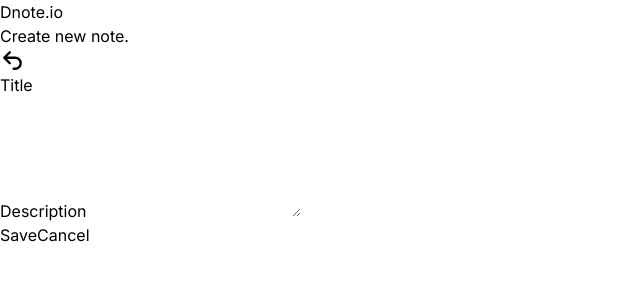
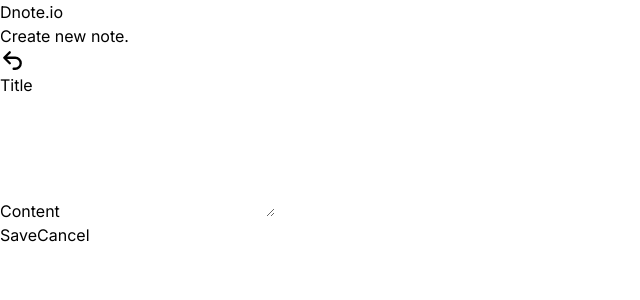
Before and after one commit to ZweThuta/Dnote_project, a React (Vite) app: page /create in a window 1280 px wide. Shown: the top 300 px of the page, without its empty margins (0-640 px from the left). Built offline with nearby package versions, Linux system fonts and the light colour scheme.

Commit message:
Using Formik

```diff
--- a/package.json
+++ b/package.json
@@ -11,9 +11,11 @@
   },
   "dependencies": {
     "@heroicons/react": "^2.1.5",
+    "formik": "^2.4.6",
     "react": "^18.3.1",
     "react-dom": "^18.3.1",
-    "react-router-dom": "^6.26.2"
+    "react-router-dom": "^6.26.2",
+    "yup": "^1.4.0"
   },
   "devDependencies": {
     "@eslint/js": "^9.9.0",
--- a/src/components/NoteForm.jsx
+++ b/src/components/NoteForm.jsx
@@ -1,6 +1,37 @@
 import { ArrowUturnLeftIcon } from "@heroicons/react/16/solid";
 import { Link } from "react-router-dom";
+import { Formik, Field, Form } from "formik";
+import * as Yup from "yup";
+
+import StyleErrorMsg from "./StyleErrorMsg";
 const NoteForm = ({ isCreate }) => {
+  const initialValue = {
+    title: "",
+    content: "",
+  };
+  const NoteFormSchema = Yup.object({
+    title: Yup.string()
+      .min(5, "Title must have at least five words")
+      .max(30, "Title is loo long")
+      .required("Title must be needed"),
+      content: Yup.string().min(10, "Content is too short."),
+  });
+
+  // const validate = (values) => {
+  //   const errors = {};
+
+  //   if (values.title.trim().length < 5) {
+  //     errors.title = "Title must have at least five words.";
+  //   }
+
+  //   if (values.content.trim().length < 10) {
+  //     errors.content = "Content must have at least ten words.";
+  //   }
+  //   return errors;
+  // };
+  const submitHandler = (values) => {
+    console.log(values);
+  };
   return (
     <section>
       <div className="flex items-center justify-between">
@@ -11,39 +42,54 @@
           <ArrowUturnLeftIcon width={25} />
         </Link>
       </div>
-      <form action="">
+
+      <Formik
+        initialValues={initialValue}
+        validationSchema={NoteFormSchema}
+        onSubmit={submitHandler}
+      >
+        {() => (
+          <Form action="">
             <div className="mb-3">
               <label htmlFor="title" className="font-large block pb-2">
                 Title
               </label>
-          <input
+              <Field
                 type="text"
                 name="title"
                 id="title"
                 className="text-lg border-2 border-teal-600 py-1 w-full rounded-lg p-3"
               />
+              <StyleErrorMsg name="title" />
             </div>
             <div className="">
-          <label htmlFor="description" className="font-large block pb-2">
-            Description
+              <label htmlFor="content" className="font-large block pb-2">
+                Content
               </label>
-          <textarea
+              <Field
+                as="textarea"
                 rows={5}
                 type="text"
-            name="description"
-            id="description"
+                name="content"
+                id="content"
                 className="text-lg border-2 border-teal-600 py-1 w-full rounded-lg p-3"
               />
+              <StyleErrorMsg name="content" />
             </div>
             <div className="flex items-center gap-5 mt-3">
-          <button className="text-white bg-teal-600 py-3 font-medium w-60 text-center rounded">
+              <button
+                type="submit"
+                className="text-white bg-teal-600 py-3 font-medium w-60 text-center rounded"
+              >
                 Save
               </button>
               <button className="text-white bg-cyan-600 py-3 font-medium w-40 text-center rounded">
                 Cancel
               </button>
             </div>
-      </form>
+          </Form>
+        )}
+      </Formik>
     </section>
   );
 };
--- a/src/components/Plusicon.jsx
+++ b/src/components/Plusicon.jsx
@@ -4,7 +4,7 @@
 
 const Plusicon = () => {
   return (
-    <Link to={"/create"} className="bg-teal-600 p-3 text-white rounded-full w-50 h-50 fixed bottom-28 right-40 cursor-pointer">
+    <Link to={"/create"} className="bg-teal-600 p-3 text-white rounded-full w-50 h-50 absolute bottom-28 right-16 cursor-pointer">
     <SquaresPlusIcon width={30} height={30}/>
   </Link>
   )
--- /dev/null
+++ b/src/components/StyleErrorMsg.jsx
@@ -0,0 +1,11 @@
+import { ErrorMessage } from "formik";
+
+const StyleErrorMsg = ({name}) => {
+  return (
+    <div className="text-red-600 font-medium ">
+      <ErrorMessage name={name}/>
+    </div>
+  );
+};
+
+export default StyleErrorMsg;
--- a/src/layouts/Main.jsx
+++ b/src/layouts/Main.jsx
@@ -3,7 +3,7 @@
 
 const Main = () => {
   return (
-   <section>
+   <section className='max-w-5xl mx-auto relative h-screen'>
     <Nav/>
     <Outlet/>
    </section>
```
Also changed, not shown: 1 other file (tests, documents, lock files or other folders). Lines whose indentation alone changed are shown as unchanged.
